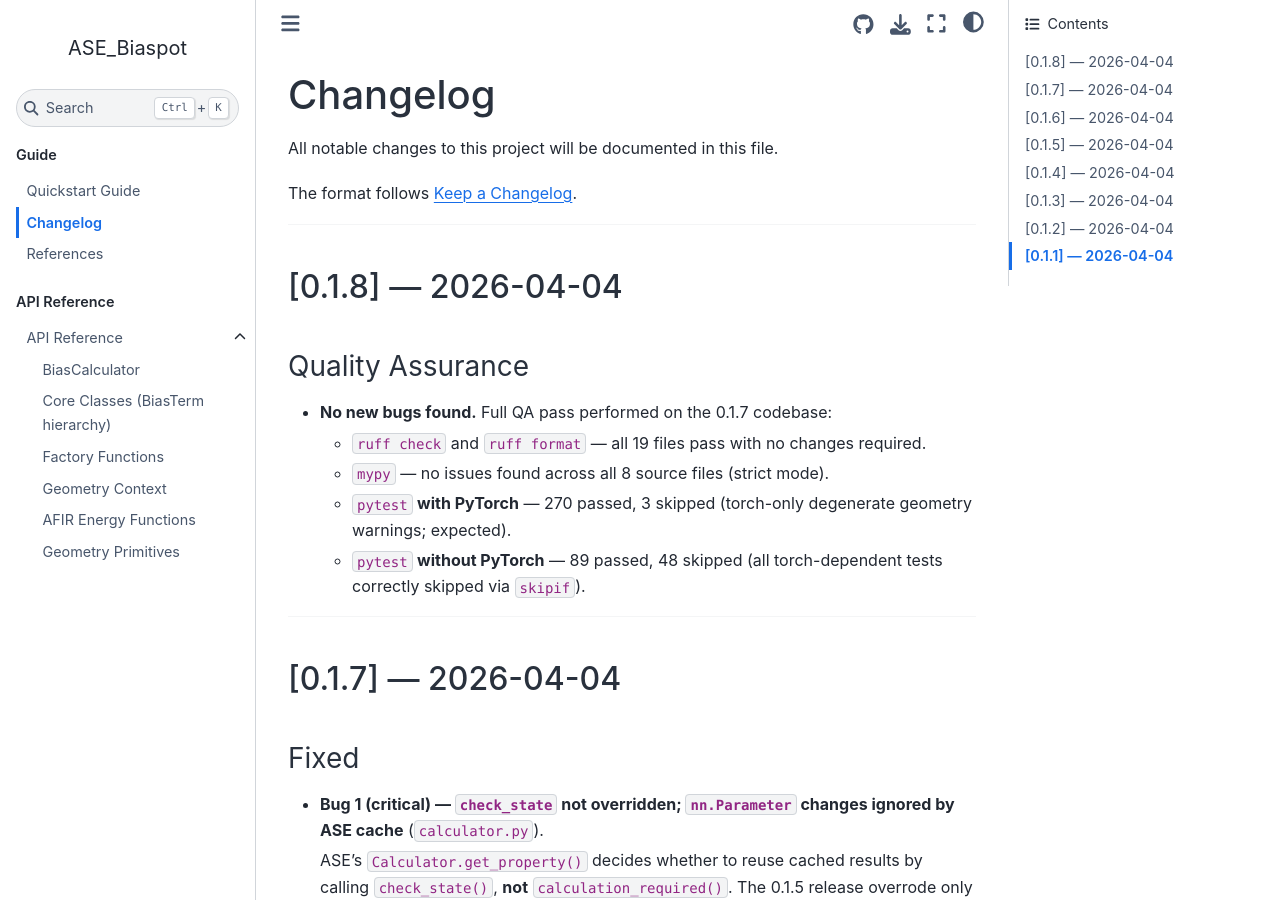
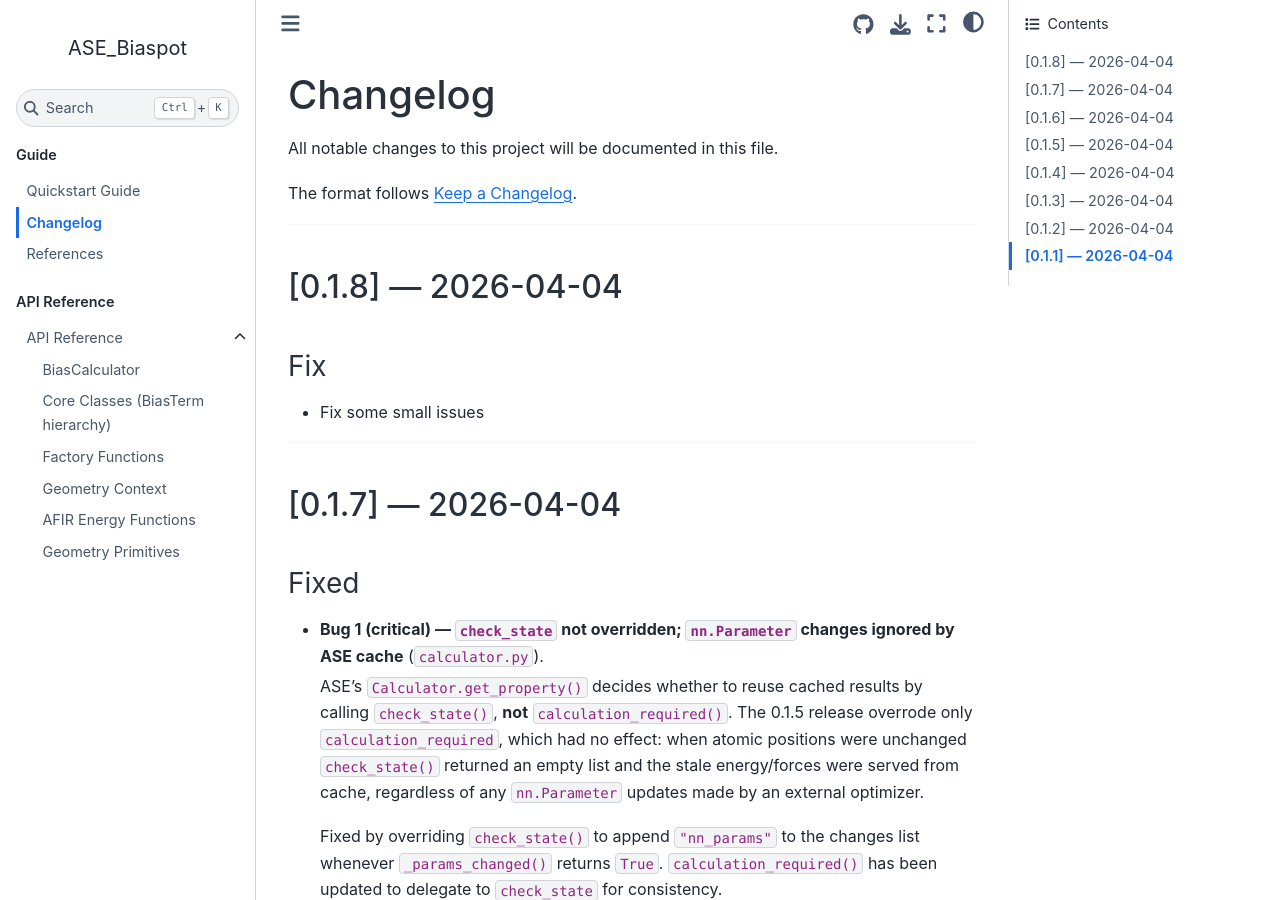
Before and after one commit to ss0832/ASE_Biaspot, a Sphinx documentation site: the page built from docs/CHANGELOG.md, in a window 1280 px wide and 900 px high. Built offline with Sphinx 7.4.7 and the Sphinx Book theme 1.1.4, drawn with Linux system fonts in a browser that asks for light colours.

Commit message:
Update CHANGELOG.md

```diff
--- a/docs/CHANGELOG.md
+++ b/docs/CHANGELOG.md
@@ -8,13 +8,8 @@ The format follows [Keep a Changelog](https://keepachangelog.com/en/1.1.0/).
 
 ## [0.1.8] — 2026-04-04
 
-### Quality Assurance
-
-- **No new bugs found.** Full QA pass performed on the 0.1.7 codebase:
-  - `ruff check` and `ruff format` — all 19 files pass with no changes required.
-  - `mypy` — no issues found across all 8 source files (strict mode).
-  - `pytest` **with PyTorch** — 270 passed, 3 skipped (torch-only degenerate geometry warnings; expected).
-  - `pytest` **without PyTorch** — 89 passed, 48 skipped (all torch-dependent tests correctly skipped via `skipif`).
+### Fix
+- Fix some small issues
 
 ---
 
```
